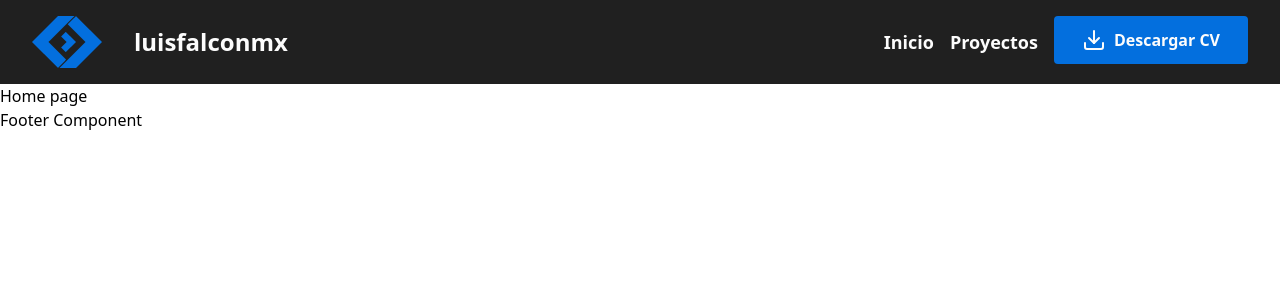
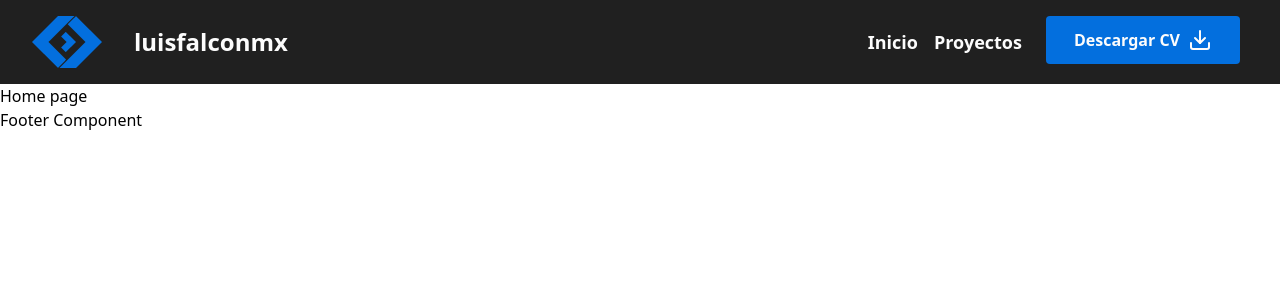
Before and after one commit to LuisFalconMX/portfolio, a React app: page / in a window 1280 px wide. Shown: the top 300 px of the page. Built offline with nearby package versions, Linux system fonts and the light colour scheme.

Commit message:
feat: new css clases for button component

```diff
--- a/src/components/Navbar.jsx
+++ b/src/components/Navbar.jsx
@@ -19,7 +19,13 @@ const Navbar = () => (
           <a href="link">Proyectos</a>
         </li>
       </ul>
-      <Button type="button" message="Descargar CV" icon={<Download />} link="projects" />
+      <Button
+        type="button"
+        message="Descargar CV"
+        icon={<Download />}
+        iconPosition="right"
+        link="projects"
+      />
     </nav>
   </header>
 )
--- a/src/styles/components/Button.pcss
+++ b/src/styles/components/Button.pcss
@@ -1,6 +1,6 @@
 .button {
   @apply flex;
-  @apply py-3 px-7 rounded;
+  @apply py-3 px-7 mx-2 mr-2 rounded;
   @apply bg-primary text-light;
   @apply text-base font-semibold;
 }
@@ -8,3 +8,11 @@
 .button__icon {
   @apply mr-2;
 }
+
+.button__icon--right {
+  @apply flex-row-reverse;
+}
+
+.button__icon--right .button__icon {
+  @apply mr-0 ml-2;
+}
```
